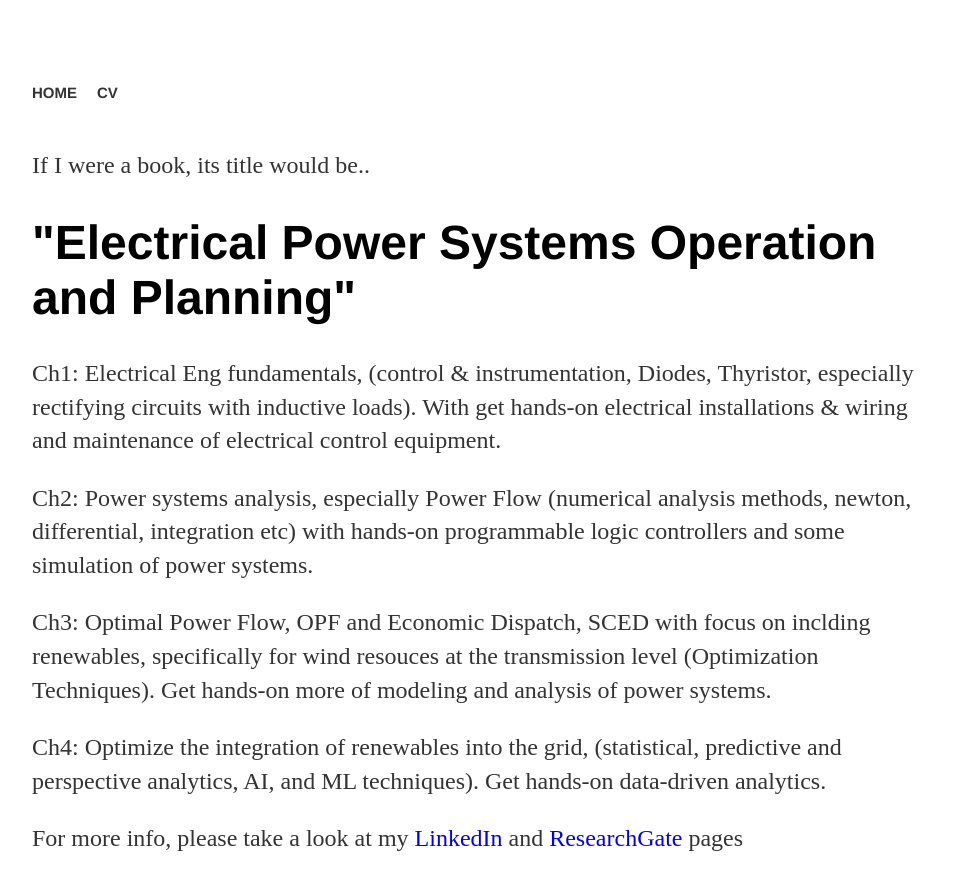
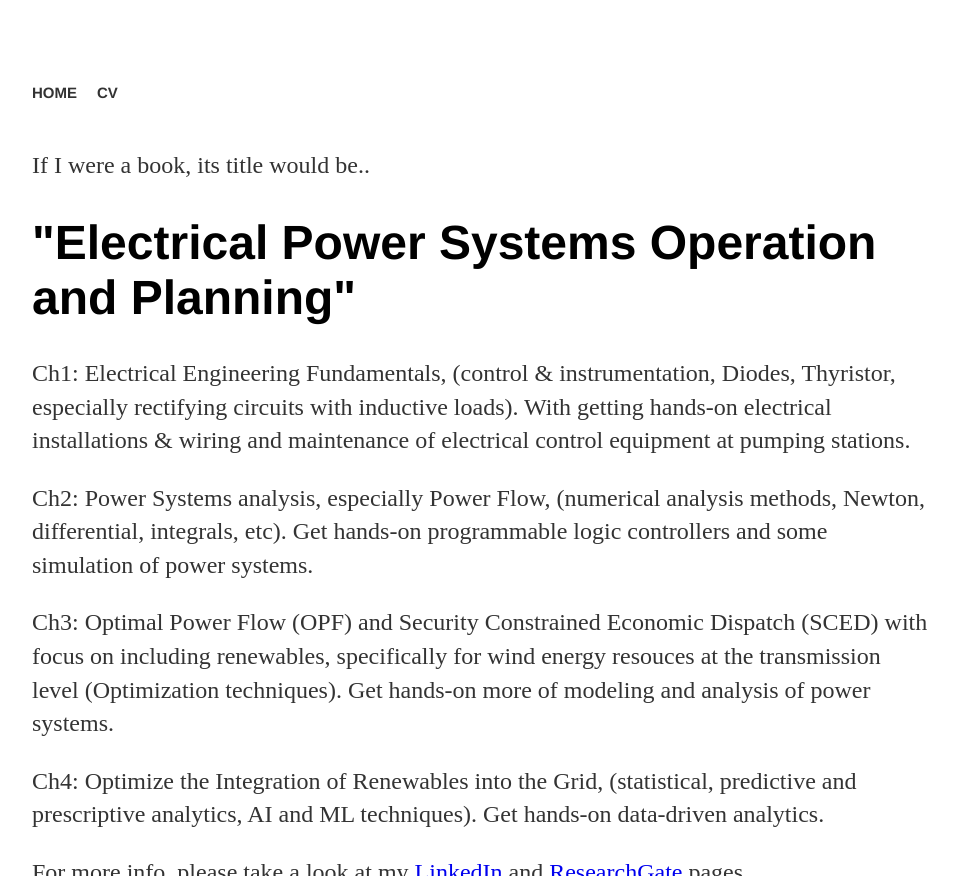
Before and after one commit to MohamedAbuella/MohamedAbuella.github.io, a Jekyll site: the page built from cv/index.html, in a window 1280 px wide, cut to the strip 0-876 px from the top of the page. Shown: the whole strip, without its empty margins (160-1117 px from the left). Built offline with Jekyll 4.4.1, drawn with Linux system fonts in a browser that asks for light colours; nearby versions of some CDN libraries; a script that is not in the unit is left out; comment, search, counter and statistics services are not loaded.

Commit message:
Update index.html

```diff
--- a/cv/index.html
+++ b/cv/index.html
@@ -5,10 +5,10 @@ title: CV
 <div class="blurb">
 	<p></p>
 <p>If I were a book, its title would be..</p> <h1>"Electrical Power Systems Operation and Planning"</h1>
-<p>Ch1: Electrical Eng fundamentals, (control & instrumentation, Diodes, Thyristor, especially rectifying circuits with inductive loads). With get hands-on electrical installations & wiring and maintenance of electrical control equipment.</p>
-<p>Ch2: Power systems analysis, especially Power Flow (numerical analysis methods, newton, differential, integration etc) with hands-on programmable logic controllers and some simulation of power systems.</p>
-<p>Ch3: Optimal Power Flow, OPF and Economic Dispatch, SCED with focus on inclding renewables, specifically for wind resouces at the transmission level (Optimization Techniques). Get hands-on more of modeling and analysis of power systems.</p>
-<p>Ch4: Optimize the integration of renewables into the grid,  (statistical, predictive and perspective analytics, AI, and ML techniques). Get hands-on data-driven analytics.</p>
+<p>Ch1: Electrical Engineering Fundamentals, (control & instrumentation, Diodes, Thyristor, especially rectifying circuits with inductive loads). With getting hands-on electrical installations & wiring and maintenance of electrical control equipment at pumping stations.</p>
+<p>Ch2: Power Systems analysis, especially Power Flow, (numerical analysis methods, Newton, differential, integrals, etc). Get hands-on programmable logic controllers and some simulation of power systems.</p>
+<p>Ch3: Optimal Power Flow (OPF) and Security Constrained Economic Dispatch (SCED) with focus on including renewables, specifically for wind energy resouces at the transmission level (Optimization techniques). Get hands-on more of modeling and analysis of power systems.</p>
+<p>Ch4: Optimize the Integration of Renewables into the Grid,  (statistical, predictive and prescriptive analytics, AI and ML techniques). Get hands-on data-driven analytics.</p>
 
 <p>For more info, please take a look at my <a href="https://www.linkedin.com/in/mohamed-abuella/" target="_blank">LinkedIn</a> and <a href="https://www.researchgate.net/profile/Mohamed_Abuella" target="_blank"> ResearchGate</a> pages</p>
 </div><!-- /.blurb -->
```
